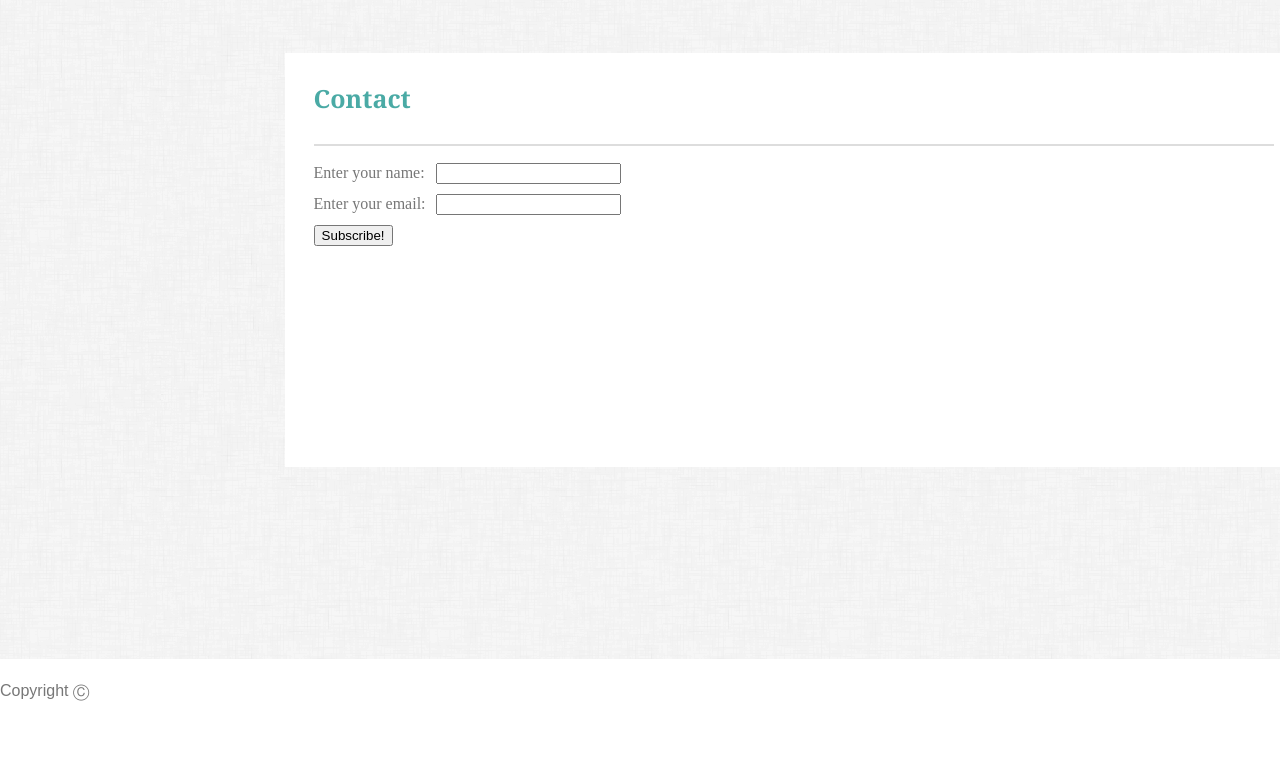
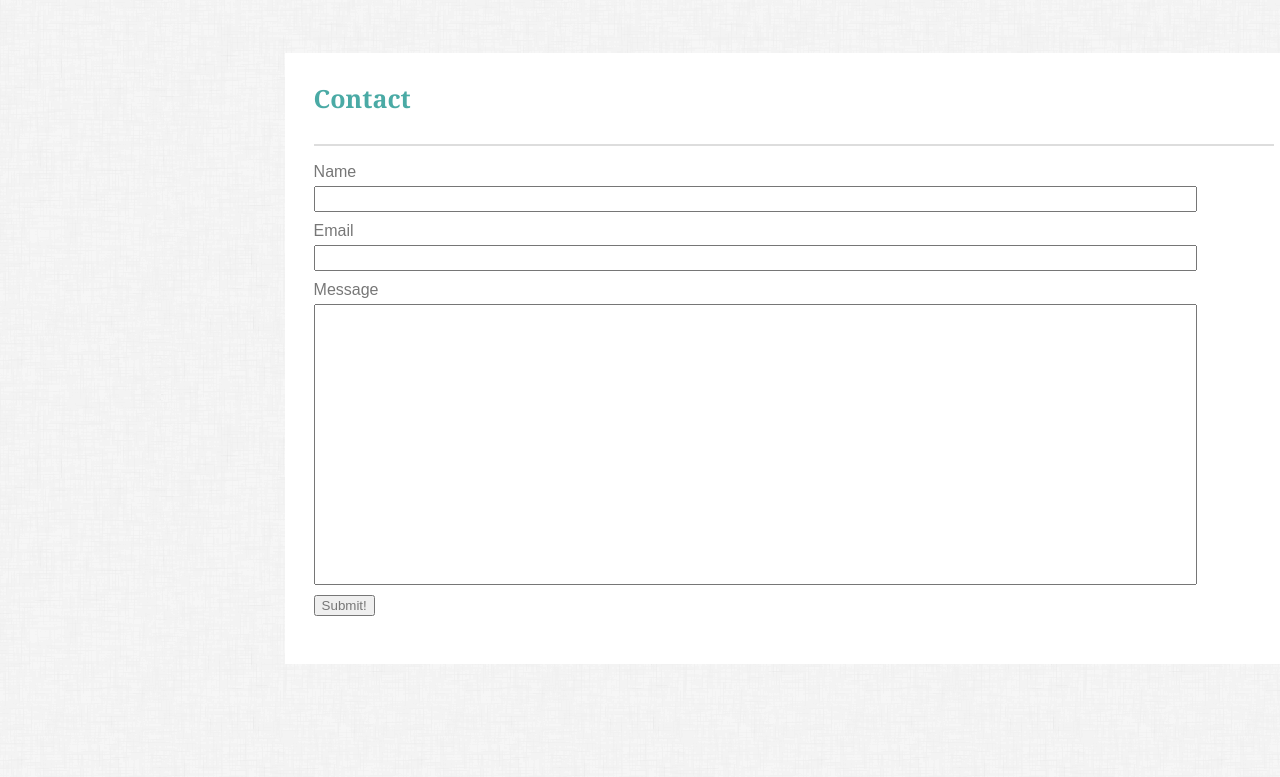
Before and after one commit to adotmorrall/Basic-Portfolio, a plain HTML site: page contact.html in a window 1280 px wide. Shown: the part 89-866 px from the top of the page. Before the commit the page ends 812 px from the top, so only its background shows below. Drawn offline with Linux system fonts and the light colour scheme.

Commit message:
Customize styles for contact.html

```diff
--- a/assets/css/style.css
+++ b/assets/css/style.css
@@ -12,7 +12,6 @@ body {
 }
 a {
     font-family: Arial, Helvetica, sans-serif;
-    text-decoration: none;
     color: #777;
 }
 
@@ -166,7 +165,7 @@ img {
     background-color: white;
     padding-left: 3%;
     padding-right: 3%;
-    padding-bottom: 22%;
+    padding-bottom: 4%;
 }
 #about-box2 > h1 {
     font-size: 25px;
@@ -177,6 +176,8 @@ img {
 }
 form.form-example {
     display: table;
+    font-family: Arial, Helvetica, sans-serif;
+    color: #777;
 }
 
 div.form-example {
@@ -184,10 +185,31 @@ div.form-example {
 }
 
 label, input {
-    display: table-cell;
+/*     display: table-cell; */
     margin-bottom: 10px;
+    font-family: Arial, Helvetica, sans-serif;
+    color: #777;
+
 }
 
 label {
     padding-right: 10px;
+    font-family: Arial, Helvetica, sans-serif;
+    color: #777;
 }
+
+input#name {
+    width: 875px;
+    height: 20px;
+    margin-top: 5px;
+}
+input#email {
+    width: 875px;
+    height: 20px;
+    margin-top: 5px;
+}
+input#message {
+    width: 875px;
+    height: 275px;
+    margin-top: 5px;
+}
--- a/contact.html
+++ b/contact.html
@@ -28,15 +28,21 @@
                 <h1>Contact</h1>
                 <form action="" method="get" class="form-example">
                     <div class="form-example">
-                        <label for="name">Enter your name: </label>
+                        <label for="name">Name </label>
+                        <br>
                         <input type="text" name="name" id="name" required>
                     </div>
                     <div class="form-example">
-                        <label for="email">Enter your email: </label>
+                        <label for="email">Email </label>
+                        <br>
                         <input type="email" name="email" id="email" required>
                     </div>
                     <div class="form-example">
-                        <input type="submit" value="Subscribe!">
+                        <label for="message">Message </label> <br>
+                        <input type="message" name="message" id="message" required>
+                    </div>
+                    <div class="form-example">
+                        <input type="submit" value="Submit!">
                     </div>
                     </form>
             </div>
```
